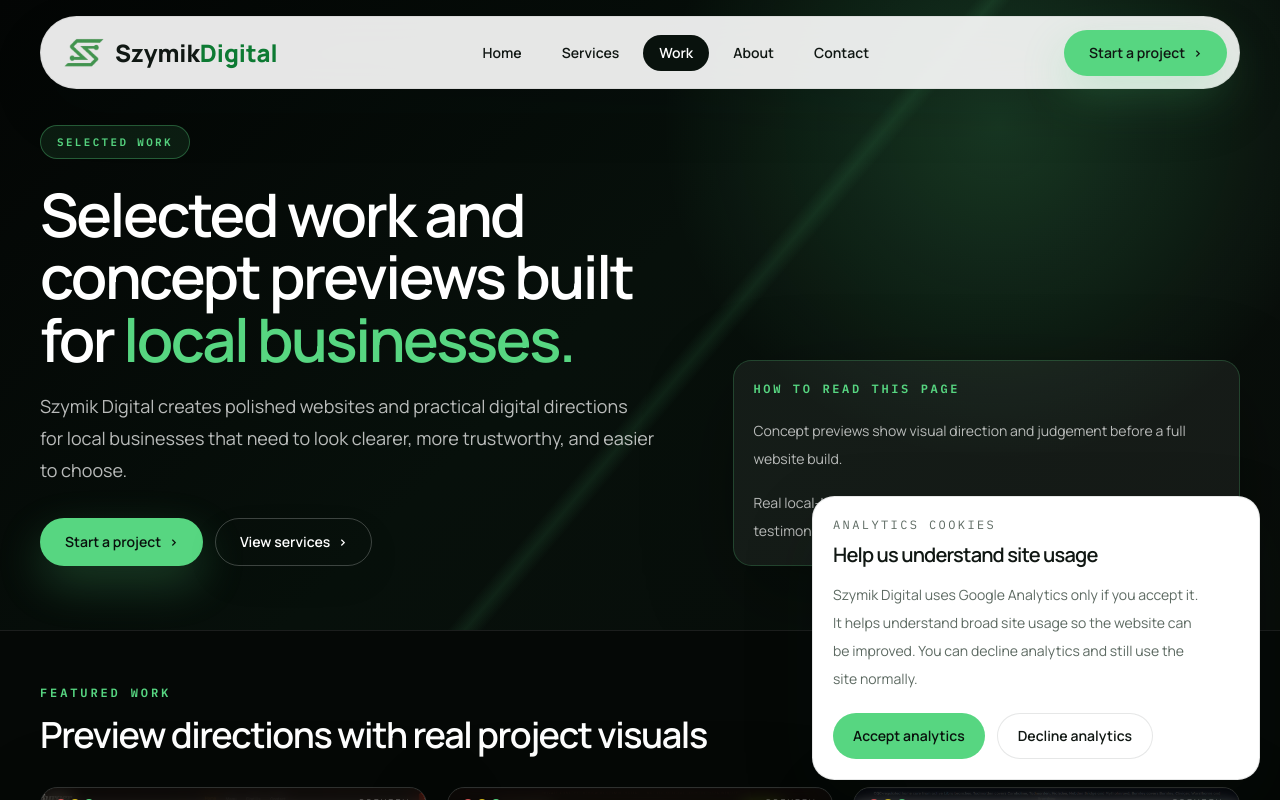
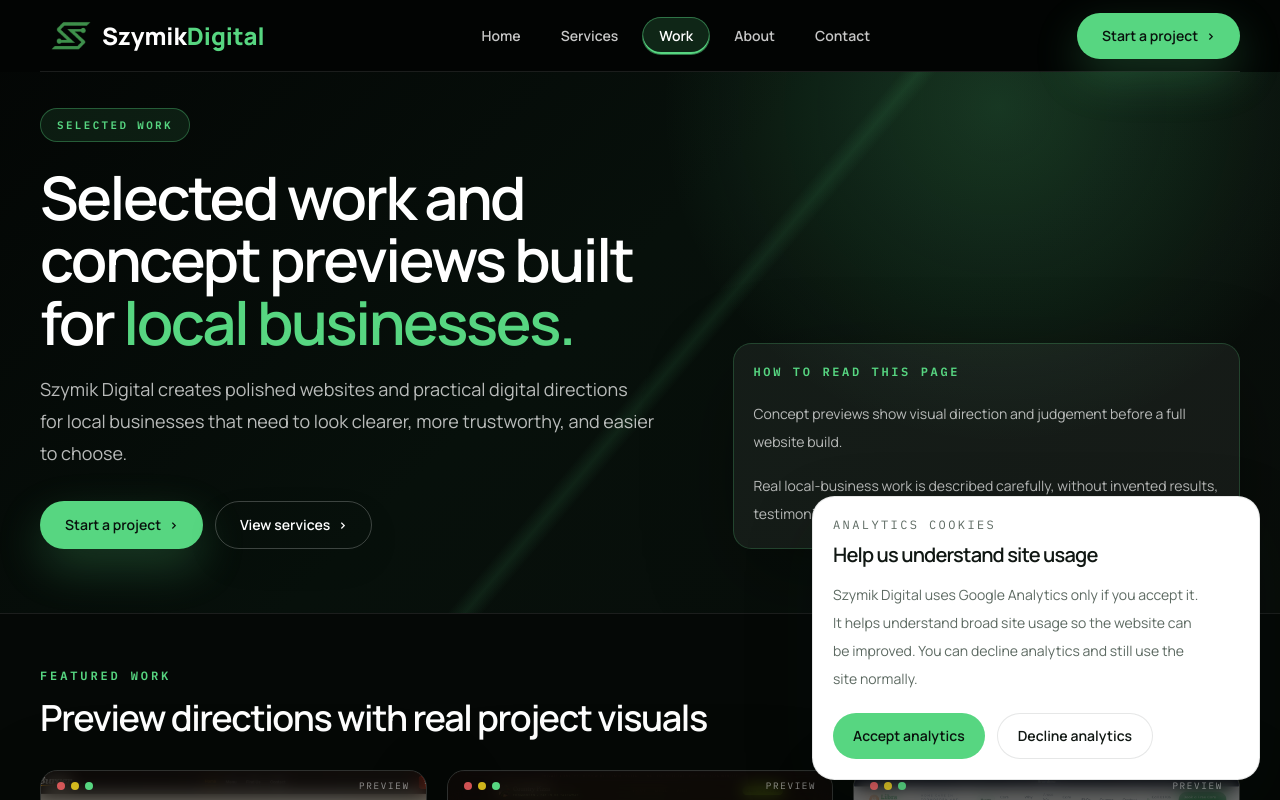
Before and after one commit to Ric0cheTed/Szymik-Digital-Website, a Next.js app: page /work in a window 1280 px wide. Shown: the top 800 px of the page. Built offline with nearby package versions, Linux system fonts and the light colour scheme.

Commit message:
fix: unify v2 header across homepage and work

```diff
--- a/src/components/site-header.tsx
+++ b/src/components/site-header.tsx
@@ -18,12 +18,14 @@ function isCurrentPath(pathname: string, href: string) {
 export function SiteHeader() {
   const pathname = usePathname();
   const [isOpen, setIsOpen] = useState(false);
-  const isHome = pathname === "/";
-  const headerShellClassName = isHome
+  const usesV2Header = pathname === "/" || pathname.startsWith("/work");
+  const headerShellClassName = usesV2Header
     ? "border-b border-white/10 bg-[#030504]/94 shadow-none"
     : "border border-black/6 bg-white/90 shadow-[0_24px_56px_rgba(9,18,13,0.12)]";
-  const brandHoverClassName = isHome ? "hover:bg-white/10" : "hover:bg-black/5";
-  const menuPanelClassName = isHome
+  const brandHoverClassName = usesV2Header
+    ? "hover:bg-white/10"
+    : "hover:bg-black/5";
+  const menuPanelClassName = usesV2Header
     ? "border-white/10 bg-[#030504]/96"
     : "border-border/80 bg-white/90";
 
@@ -31,15 +33,17 @@ export function SiteHeader() {
     <header
       className={[
         "sticky top-0 z-[60]",
-        isHome ? "bg-[#030504]/94 backdrop-blur-xl" : "",
+        usesV2Header ? "bg-[#030504]/94 backdrop-blur-xl" : "",
       ]
         .join(" ")
         .trim()}
     >
-      <div className={isHome ? "site-container" : "site-container pt-3 sm:pt-4"}>
+      <div
+        className={usesV2Header ? "site-container" : "site-container pt-3 sm:pt-4"}
+      >
         <div
           className={[
-            isHome
+            usesV2Header
               ? "px-0 py-3 backdrop-blur-xl"
               : "rounded-[1.35rem] px-3 py-3 backdrop-blur-xl sm:rounded-full",
             headerShellClassName,
@@ -69,10 +73,12 @@ export function SiteHeader() {
                 className="flex items-baseline text-[1.35rem] font-extrabold leading-none tracking-normal sm:text-[1.5rem]"
                 aria-hidden="true"
               >
-                <span className={isHome ? "text-white" : "text-foreground"}>
+                <span className={usesV2Header ? "text-white" : "text-foreground"}>
                   Szymik
                 </span>
-                <span className={isHome ? "text-accent" : "text-accent-strong"}>
+                <span
+                  className={usesV2Header ? "text-accent" : "text-accent-strong"}
+                >
                   Digital
                 </span>
               </span>
@@ -91,10 +97,10 @@ export function SiteHeader() {
                     className={[
                       "rounded-full px-4 py-2 text-sm font-semibold transition focus-visible:outline-none focus-visible:ring-2 focus-visible:ring-accent/45",
                       active
-                        ? isHome
+                        ? usesV2Header
                           ? "border border-accent/45 bg-accent/16 !text-white shadow-[inset_0_-2px_0_#57d681] hover:!text-white focus-visible:!text-white"
                           : "bg-surface-strong !text-white hover:!text-white focus-visible:!text-white"
-                        : isHome
+                        : usesV2Header
                           ? "!text-white/78 hover:bg-white/10 hover:!text-white"
                           : "text-muted hover:bg-black/5 hover:text-foreground",
                     ]
@@ -110,7 +116,11 @@ export function SiteHeader() {
             <div className="hidden md:block">
               <CtaLink
                 href="/contact#enquiry"
-                className={isHome ? "!text-surface-strong hover:!text-surface-strong" : ""}
+                className={
+                  usesV2Header
+                    ? "!text-surface-strong hover:!text-surface-strong"
+                    : ""
+                }
               >
                 {siteSettings.ctaLabels.primary}
               </CtaLink>
@@ -120,7 +130,7 @@ export function SiteHeader() {
               type="button"
               className={[
                 "inline-flex h-11 w-11 items-center justify-center rounded-full border transition md:hidden",
-                isHome
+                usesV2Header
                   ? "border-white/14 text-white hover:border-accent/40 hover:text-accent"
                   : "border-border text-foreground hover:border-accent/40 hover:text-accent-strong",
               ]
@@ -160,10 +170,10 @@ export function SiteHeader() {
                     className={[
                       "rounded-[1.3rem] px-4 py-3 text-sm font-medium transition focus-visible:outline-none focus-visible:ring-2 focus-visible:ring-accent/35",
                       active
-                        ? isHome
+                        ? usesV2Header
                           ? "border border-accent/45 bg-accent/16 !text-white shadow-[inset_3px_0_0_#57d681] hover:!text-white focus-visible:!text-white"
                           : "bg-surface-strong !text-white hover:!text-white focus-visible:!text-white"
-                        : isHome
+                        : usesV2Header
                           ? "bg-white/8 !text-white/82 hover:bg-white/12 hover:!text-white"
                           : "bg-white text-foreground hover:border-accent/40 hover:bg-accent-soft",
                     ]
```
Also changed, not shown: 2 other files (tests, documents, lock files or other folders).
